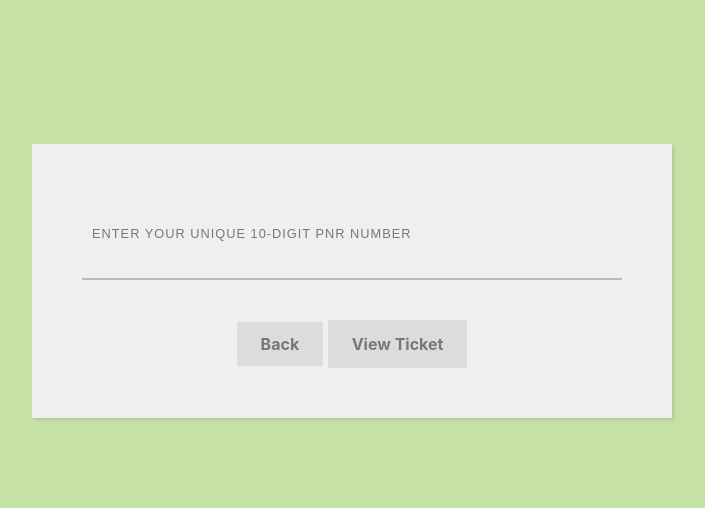
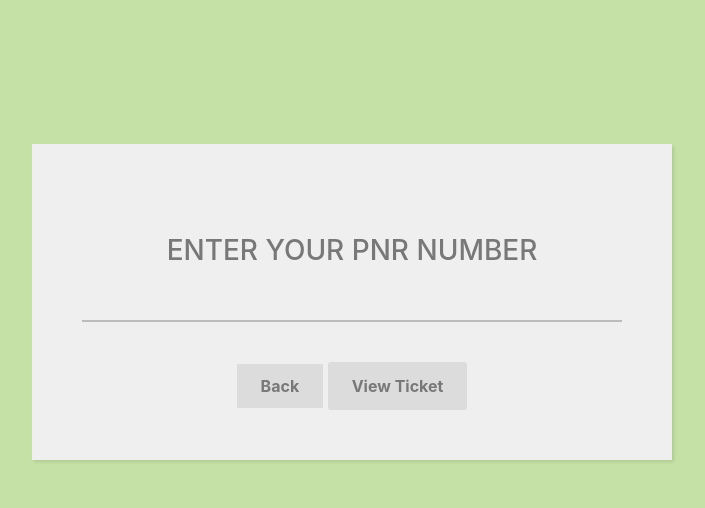
Before and after one commit to pranjalibajpai/eRail, a PHP site: page /view-ticket.php in a window 1280 px wide. Shown: the part 56-564 px from the top of the page, without its empty margins (288-993 px from the left). Run offline with PHP 8.4, Linux system fonts and the light colour scheme; some libraries are stand-ins or nearby versions.

Commit message:
style: heading of view ticket

```diff
--- a/view-ticket.php
+++ b/view-ticket.php
@@ -32,7 +32,7 @@
     <form style="padding:50px;" action="view-ticket.php" method=POST>
 
         <label>
-            <p class="label-txt">ENTER YOUR UNIQUE 10-DIGIT PNR NUMBER</p>
+            <h3 class = "heading">ENTER YOUR PNR NUMBER</h3>
             <input type="text" class="input" name="pnr" maxlength=12 value="<?php echo htmlspecialchars($pnr) ?>">
             <div class="line-box">
             <div class="line"></div>
```
